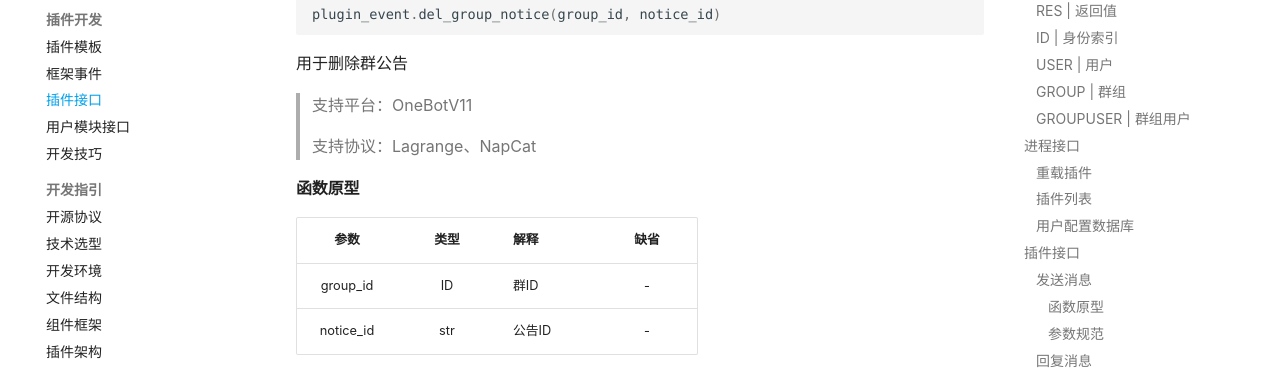
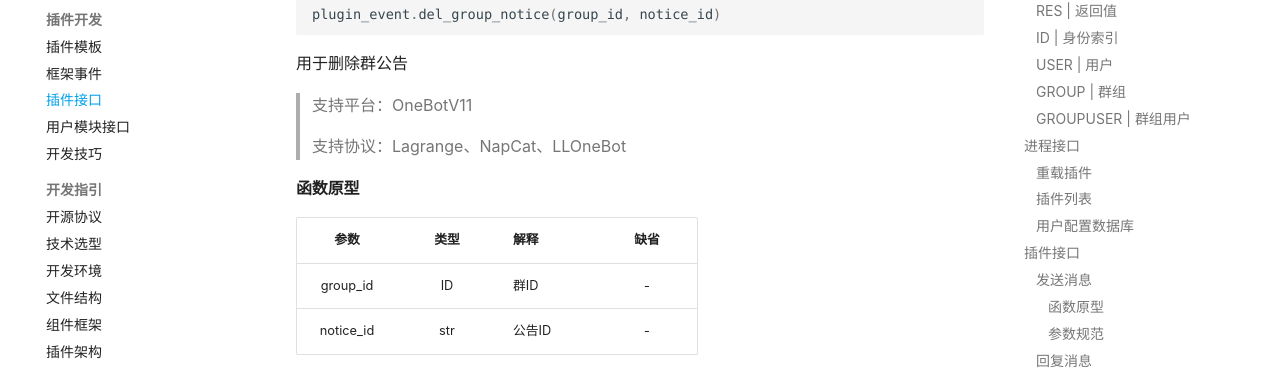
Before and after one commit to OlivOS-Team/OlivOSDoc, an MkDocs documentation site: the page built from docs/DevPlugin/API.md, in a window 1280 px wide and 900 px high, scrolled down 21836 px. Shown: the part 124-494 px from the top of the window. Built offline with MkDocs 1.6.1 and Material for MkDocs 9.7.7, drawn with Linux system fonts in a browser that asks for light colours; comment, search, counter and statistics services are not loaded.

Commit message:
新增llonebot的删除群公告

```diff
--- a/docs/DevPlugin/API.md
+++ b/docs/DevPlugin/API.md
@@ -780,7 +780,7 @@ plugin_event.del_group_notice(group_id, notice_id)
 
 > 支持平台：OneBotV11
 >
-> 支持协议：Lagrange、NapCat
+> 支持协议：Lagrange、NapCat、LLOneBot
 
 #### 函数原型
 | 参数 | 类型 | 解释 | 缺省 |
```
